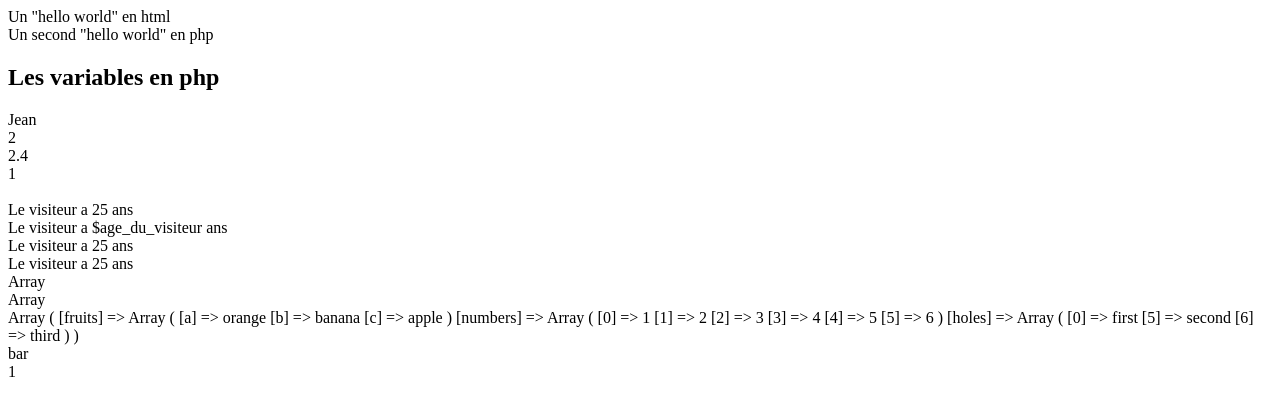
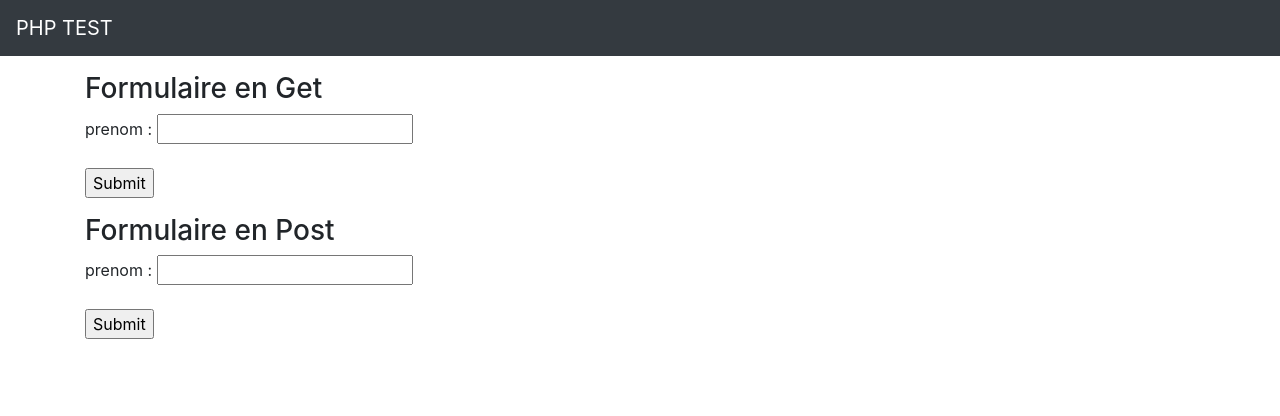
Before and after one commit to GaetanSeg/monprojet, a PHP site: page / in a window 1280 px wide. Shown: the top 416 px of the page. Run offline with PHP 8.4, Linux system fonts and the light colour scheme; data that the repository does not hold is empty; some libraries are stand-ins or nearby versions.

Commit message:
form php

```diff
--- a/index.php
+++ b/index.php
@@ -1,67 +1,57 @@
-<!DOCTYPE html>
-<html>
-    <head>
-        <meta charset="utf-8" />
-        <title>Index</title>
-    </head>
-    <body>
-        <div>Un "hello world" en html</div>
-        <?php echo 'Un second "hello world" en php'; ?>
-        <h2>Les variables en php</h2>
-<?php
-//String
-$variable = 'Jean';
-$variable = "Jean";
-echo $variable;
-//Retour à la ligne (balise html)
-echo "<br/>";
-//Integer
-$variable = 2;
-echo $variable;
-echo "<br/>";
-//Float
-$variable = 2.4;
-echo $variable;
-echo "<br/>";
-//Boolean
-$variable = true;
-echo $variable;
-echo "<br/>";
-//Null
-$variable = NULL;
-echo $variable;
-echo "<br/>";
-//Concaténation
-$age_du_visiteur = 25;
-echo "Le visiteur a $age_du_visiteur ans";
-echo "<br/>";
-echo 'Le visiteur a $age_du_visiteur ans'; // Ne fonctionne pas avec simple guillemet
-echo "<br/>";
-echo "Le visiteur a ".$age_du_visiteur." ans";
-echo "<br/>";
-echo 'Le visiteur a '.$age_du_visiteur.' ans'; // Par contre là ça fonctionne avec simple guillemet ! Magique !
-//Liste et tableau (dictionnaire)
-$fruits = array (
-    "fruits"  => array("a" => "orange", "b" => "banana", "c" => "apple"),
-    "numbers" => array(1, 2, 3, 4, 5, 6),
-    "holes"   => array("first", 5 => "second", "third")
-);
-echo "<br/>";
-echo $fruits;
-echo "<br/>";
-print $fruits;
-echo "<br/>";
-print_r($fruits);
-echo "<br/>";
-//Et depuis php5.4, vous pouvez également utiliser la syntaxe courte, qui remplace array() par [].
-$array = [
-    "foo" => "bar",
-    "bar" => "foo",
-];
-echo $array["foo"];
-echo $array[0]; //Ne retourne rien car la clé 0 n'existe pas. Il s'agit d'un tableau et non d'une liste.
-echo "<br/>";
-echo $fruits["numbers"][0];
-?>
-    </body>
+<html lang="en">
+<head>
+    <meta charset="utf-8">
+    <meta name="viewport" content="width=device-width, initial-scale=1, shrink-to-fit=no">
+    <meta name="description" content="">
+    <meta name="author" content="">
+    <link rel="icon" href="../../../../favicon.ico">
+    <link rel="stylesheet" href="https://maxcdn.bootstrapcdn.com/bootstrap/4.0.0/css/bootstrap.min.css" integrity="sha384-Gn5384xqQ1aoWXA+058RXPxPg6fy4IWvTNh0E263XmFcJlSAwiGgFAW/dAiS6JXm" crossorigin="anonymous">
+    <script src="https://maxcdn.bootstrapcdn.com/bootstrap/4.0.0/js/bootstrap.min.js" integrity="sha384-JZR6Spejh4U02d8jOt6vLEHfe/JQGiRRSQQxSfFWpi1MquVdAyjUar5+76PVCmYl" crossorigin="anonymous"></script>
+    <title>php test</title>
+    <link href="sticky-footer-navbar.css" rel="stylesheet">
+  </head>
+
+  <body>
+
+    <header>
+      <!-- Fixed navbar -->
+      <nav class="navbar navbar-expand-md navbar-dark fixed-top bg-dark">
+        <a class="navbar-brand" href="#">PHP TEST</a>
+        <button class="navbar-toggler" type="button" data-toggle="collapse" data-target="#navbarCollapse" aria-controls="navbarCollapse" aria-expanded="false" aria-label="Toggle navigation">
+          <span class="navbar-toggler-icon"></span>
+        </button>
+        <div class="collapse navbar-collapse" id="navbarCollapse">
+        </div>
+      </nav>
+    </header>
+
+    <!-- Begin page content -->
+    <main role="main" class="container">
+      <br><br><br>
+      <h3>Formulaire en Get </h3>
+      <form class="" action="welcome" method="get">
+        <div> prenom : <input type="text" name="prénom" > </div><br>
+        <input type="submit">
+      </form>
+      <h3>Formulaire en Post </h3>
+      <form class="" action="welcome" method="post">
+        <div> prenom : <input type="text" name="prénom" > </div><br>
+        <input type="submit">
+      </form>
+    </main>
+
+    <footer class="footer">
+      <div class="container">
+
+      </div>
+    </footer>
+
+    <!-- Bootstrap core JavaScript
+    ================================================== -->
+    <!-- Placed at the end of the document so the pages load faster -->
+    <script src="https://code.jquery.com/jquery-3.2.1.slim.min.js" integrity="sha384-KJ3o2DKtIkvYIK3UENzmM7KCkRr/rE9/Qpg6aAZGJwFDMVNA/GpGFF93hXpG5KkN" crossorigin="anonymous"></script>
+    <script>window.jQuery || document.write('<script src="../../../../assets/js/vendor/jquery-slim.min.js"><\/script>')</script>
+    <script src="../../../../assets/js/vendor/popper.min.js"></script>
+    <script src="../../../../dist/js/bootstrap.min.js"></script>
+</body>
 </html>
```
